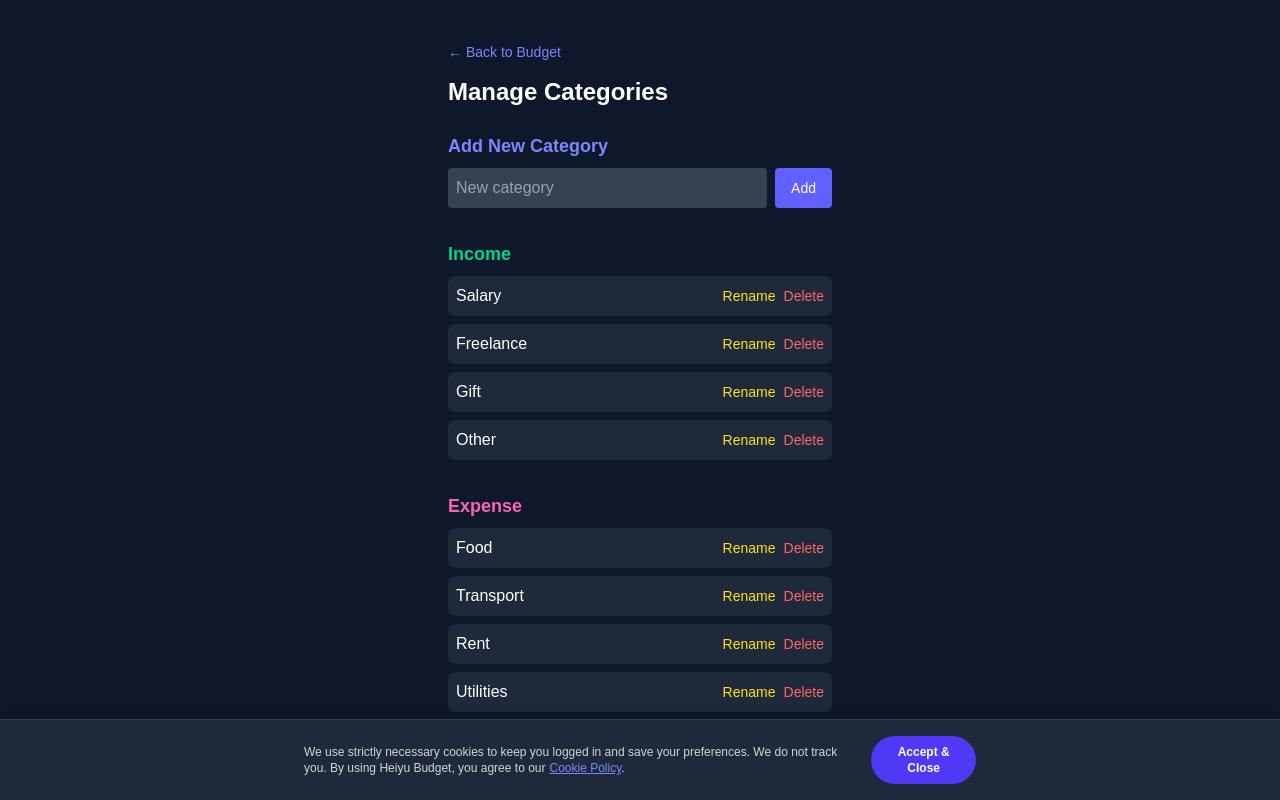
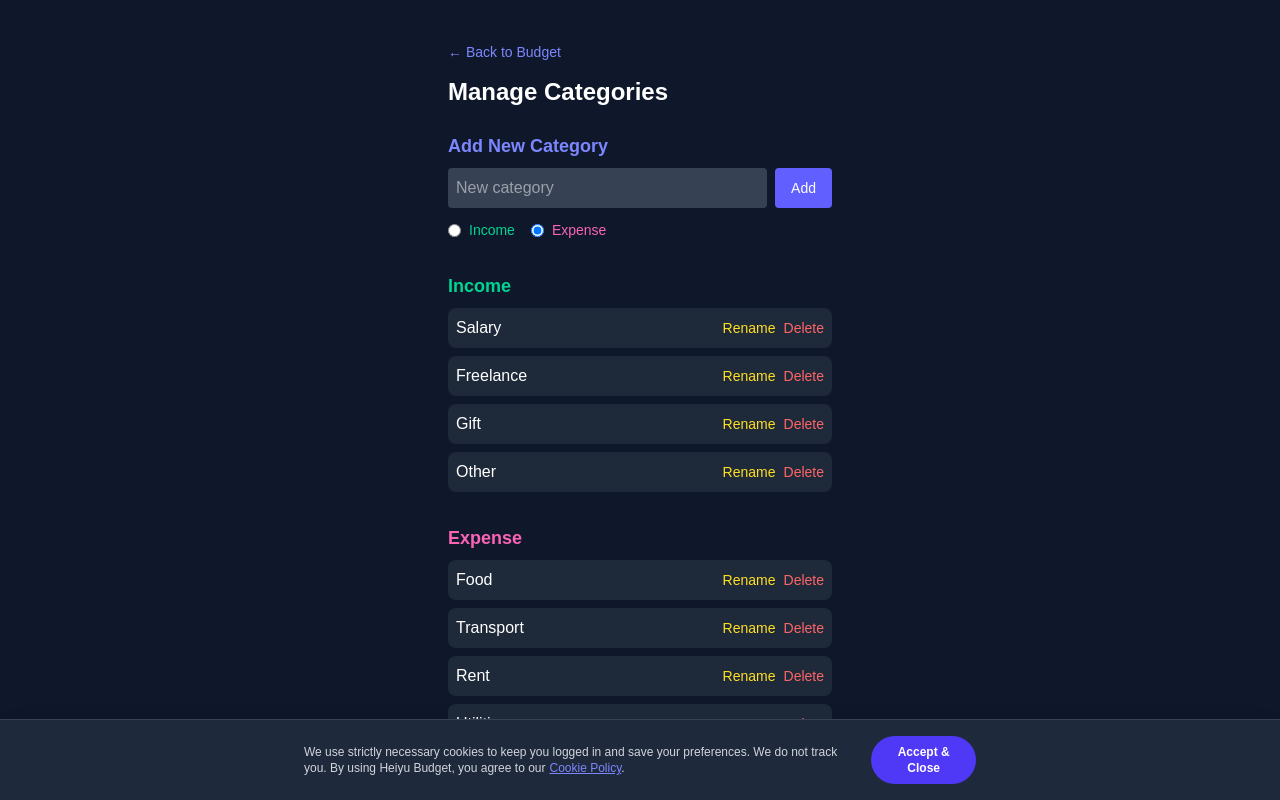
Before and after one commit to IrishDec/heiyu-budget-voice, a Next.js app in the folder frontend/: page /categories in a window 1280 px wide. Shown: the top 800 px of the page. Built offline with nearby package versions, Linux system fonts and the light colour scheme; no server answers; the database is empty.

Commit message:
fix category toggle income/expense

```diff
--- a/frontend/app/categories/page.tsx
+++ b/frontend/app/categories/page.tsx
@@ -2,7 +2,6 @@
 
 import { useState, useEffect } from "react";
 import Link from "next/link";
-// 👇 Using Supabase functions
 import { fetchCategories, updateCategories } from "../../lib/store";
 
 export default function CategoriesPage() {
@@ -13,28 +12,32 @@ export default function CategoriesPage() {
 
   const [renaming, setRenaming] = useState<string | null>(null);
   const [newName, setNewName] = useState("");
+
   const [newCategory, setNewCategory] = useState("");
+  const [newType, setNewType] = useState<"Income" | "Expense">("Expense"); // ⭐ NEW TOGGLE
 
-  // 🔄 Load Categories from DB
+  // Load from DB
   useEffect(() => {
     setMounted(true);
-    const loadData = async () => {
+    const load = async () => {
       const data = await fetchCategories();
       setIncome(data.incomeCategories);
       setExpense(data.expenseCategories);
       setLoading(false);
     };
-    loadData();
+    load();
   }, []);
 
-  // Helper to update state + DB
   const updateStore = async (inc: string[], exp: string[]) => {
     setIncome(inc);
     setExpense(exp);
-    await updateCategories({ incomeCategories: inc, expenseCategories: exp });
+    await updateCategories({
+      incomeCategories: inc,
+      expenseCategories: exp,
+    });
   };
 
-  // 👉 Add Category (new)
+  // ⭐ FIXED: Add with proper toggle
   const handleAddCategory = async () => {
     if (!newCategory.trim()) return;
 
@@ -43,11 +46,10 @@ export default function CategoriesPage() {
       .map((w) => w.charAt(0).toUpperCase() + w.slice(1).toLowerCase())
       .join(" ");
 
-    // Default: goes to Expense unless it includes Income
     let updatedIncome = [...income];
     let updatedExpense = [...expense];
 
-    if (formatted.toLowerCase().includes("income")) {
+    if (newType === "Income") {
       updatedIncome.push(formatted);
     } else {
       updatedExpense.push(formatted);
@@ -92,7 +94,12 @@ export default function CategoriesPage() {
   };
 
   if (!mounted) return <div className="min-h-screen bg-[#0f172a]" />;
-  if (loading) return <div className="min-h-screen bg-[#0f172a] text-white flex items-center justify-center">Loading categories...</div>;
+  if (loading)
+    return (
+      <div className="min-h-screen bg-[#0f172a] text-white flex items-center justify-center">
+        Loading categories...
+      </div>
+    );
 
   return (
     <main className="min-h-screen bg-[#0f172a] text-white px-4 py-10">
@@ -103,9 +110,12 @@ export default function CategoriesPage() {
 
         <h1 className="text-2xl font-bold mt-3 mb-6">Manage Categories</h1>
 
-        {/* NEW CATEGORY INPUT — UI STYLE MATCHES YOUR PAGE */}
-        <h2 className="text-lg font-semibold text-indigo-400 mb-2">Add New Category</h2>
-        <div className="flex gap-2 mb-8">
+        {/* ⭐ NEW CATEGORY INPUT WITH TYPE TOGGLE */}
+        <h2 className="text-lg font-semibold text-indigo-400 mb-2">
+          Add New Category
+        </h2>
+
+        <div className="flex gap-2 mb-3">
           <input
             value={newCategory}
             onChange={(e) => setNewCategory(e.target.value)}
@@ -120,11 +130,37 @@ export default function CategoriesPage() {
           </button>
         </div>
 
+        {/* ⭐ PRETTY TOGGLE MATCHING YOUR UI */}
+        <div className="flex gap-4 mb-8 text-sm">
+          <label className="flex items-center gap-2 cursor-pointer">
+            <input
+              type="radio"
+              name="type"
+              checked={newType === "Income"}
+              onChange={() => setNewType("Income")}
+            />
+            <span className="text-emerald-400">Income</span>
+          </label>
+
+          <label className="flex items-center gap-2 cursor-pointer">
+            <input
+              type="radio"
+              name="type"
+              checked={newType === "Expense"}
+              onChange={() => setNewType("Expense")}
+            />
+            <span className="text-pink-400">Expense</span>
+          </label>
+        </div>
+
         {/* Income */}
         <h2 className="text-lg font-semibold text-emerald-400 mb-2">Income</h2>
         <ul className="mb-8 space-y-2">
           {income.map((c) => (
-            <li key={c} className="flex justify-between items-center bg-gray-800 p-2 rounded-lg">
+            <li
+              key={c}
+              className="flex justify-between items-center bg-gray-800 p-2 rounded-lg"
+            >
               {renaming === c ? (
                 <input
                   value={newName}
@@ -170,7 +206,10 @@ export default function CategoriesPage() {
         <h2 className="text-lg font-semibold text-pink-400 mb-2">Expense</h2>
         <ul className="space-y-2">
           {expense.map((c) => (
-            <li key={c} className="flex justify-between items-center bg-gray-800 p-2 rounded-lg">
+            <li
+              key={c}
+              className="flex justify-between items-center bg-gray-800 p-2 rounded-lg"
+            >
               {renaming === c ? (
                 <input
                   value={newName}
@@ -200,6 +239,7 @@ export default function CategoriesPage() {
                     Rename
                   </button>
                 )}
+
                 <button
                   onClick={() => handleDelete("expense", c)}
                   className="text-red-400 text-sm"
```
